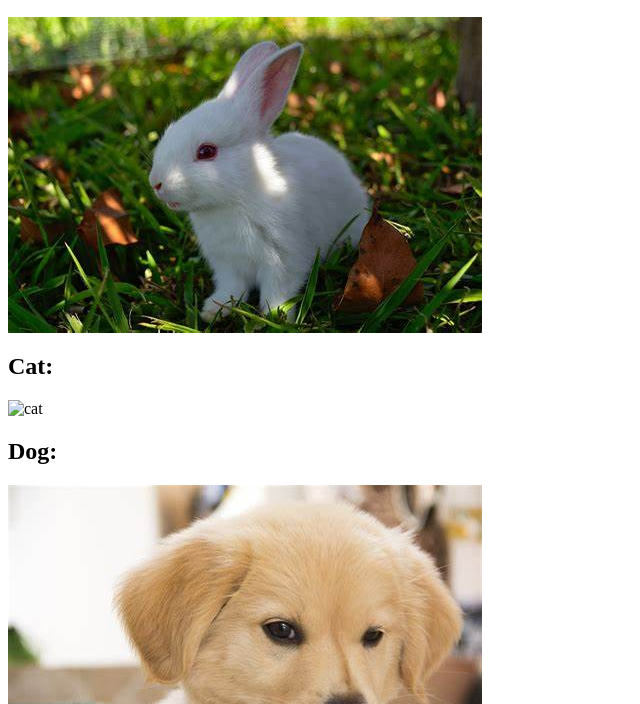
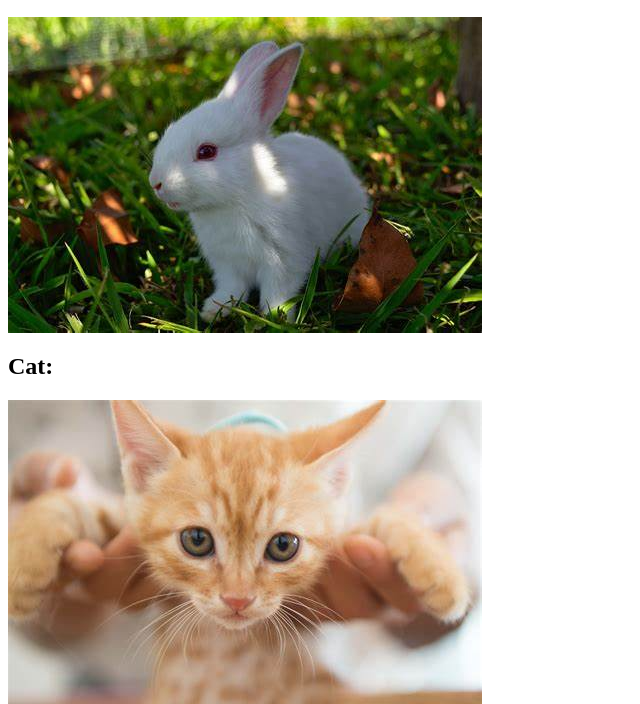
Before and after one commit to gauravyadav-a11/filepath, a plain HTML site: page index.html in a window 1280 px wide. Shown: the part 96-800 px from the top of the page, without its empty margins (0-640 px from the left). Drawn offline with Linux system fonts and the light colour scheme; files whose address does not match are found by name.

Commit message:
Update index.html

```diff
--- a/index.html
+++ b/index.html
@@ -3,7 +3,7 @@
 <img src="./rabbit.png" alt="rabbit"/>
 
 <h2>Cat:</h2>
-<img src="../Folder0/Folder3/cat.png" alt="cat"/>
+<img src="./cat.png" alt="cat"/>
 
 <h2>Dog:</h2>
 <img src="../dog.png" alt="Dog"/>
```
